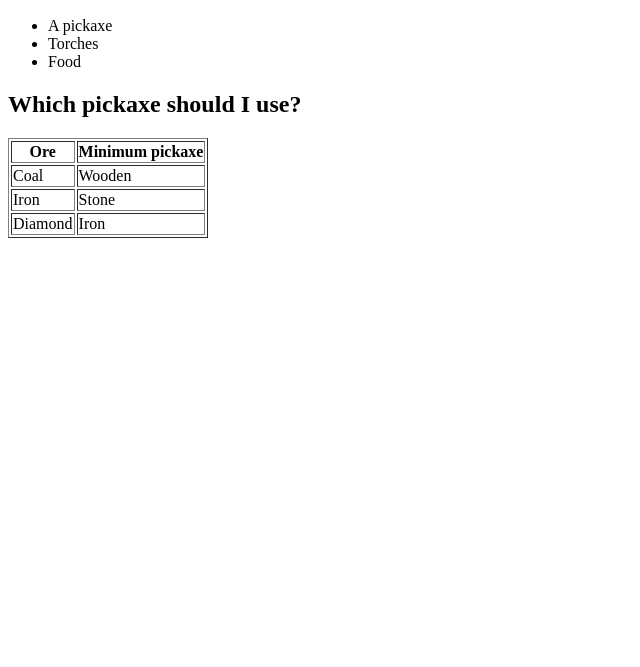
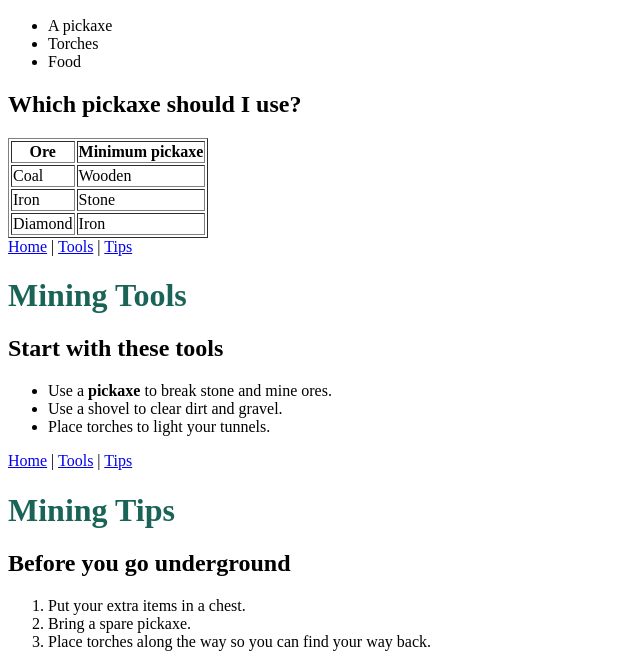
Before and after one commit to Arnav9393/arnav9393.github.io, a plain HTML site: page index.html in a window 1280 px wide. Shown: the part 208-875 px from the top of the page, without its empty margins (0-640 px from the left). Before the commit the page ends 800 px from the top, so only its background shows below. Drawn offline with Linux system fonts and the light colour scheme.

Commit message:
Add Mining Tools and Tips sections to index.html

```diff
--- a/index.html
+++ b/index.html
@@ -32,3 +32,49 @@
     </table>
   </body>
 </html>
+<!DOCTYPE html>
+<html lang="en">
+  <head>
+    <meta charset="UTF-8">
+    <title>Mining Tools</title>
+  </head>
+  <body>
+    <!-- Navigation: same on every page -->
+    <nav>
+      <a href="index.html">Home</a> |
+      <a href="tools.html">Tools</a> |
+      <a href="tips.html">Tips</a>
+    </nav>
+
+    <h1 style="color: rgb(25, 99, 87);">Mining Tools</h1>
+    <h2>Start with these tools</h2>
+    <ul>
+      <li>Use a <strong>pickaxe</strong> to break stone and mine ores.</li>
+      <li>Use a shovel to clear dirt and gravel.</li>
+      <li>Place torches to light your tunnels.</li>
+    </ul>
+  </body>
+</html>
+<!DOCTYPE html>
+<html lang="en">
+  <head>
+    <meta charset="UTF-8">
+    <title>Mining Tips</title>
+  </head>
+  <body>
+    <!-- Navigation: same on every page -->
+    <nav>
+      <a href="index.html">Home</a> |
+      <a href="tools.html">Tools</a> |
+      <a href="tips.html">Tips</a>
+    </nav>
+
+    <h1 style="color: rgb(25, 99, 87);">Mining Tips</h1>
+    <h2>Before you go underground</h2>
+    <ol>
+      <li>Put your extra items in a chest.</li>
+      <li>Bring a spare pickaxe.</li>
+      <li>Place torches along the way so you can find your way back.</li>
+    </ol>
+  </body>
+</html>
```
